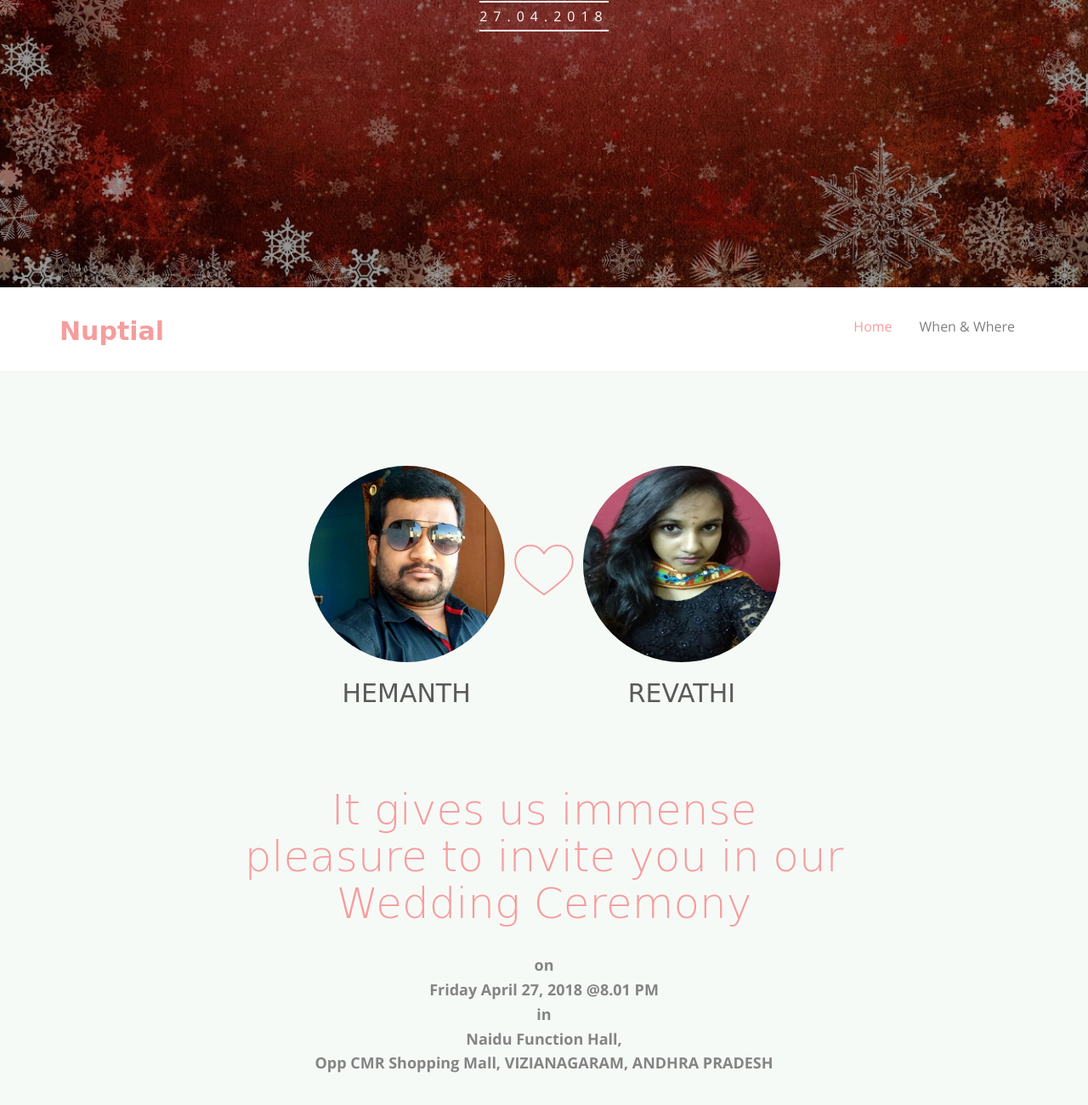
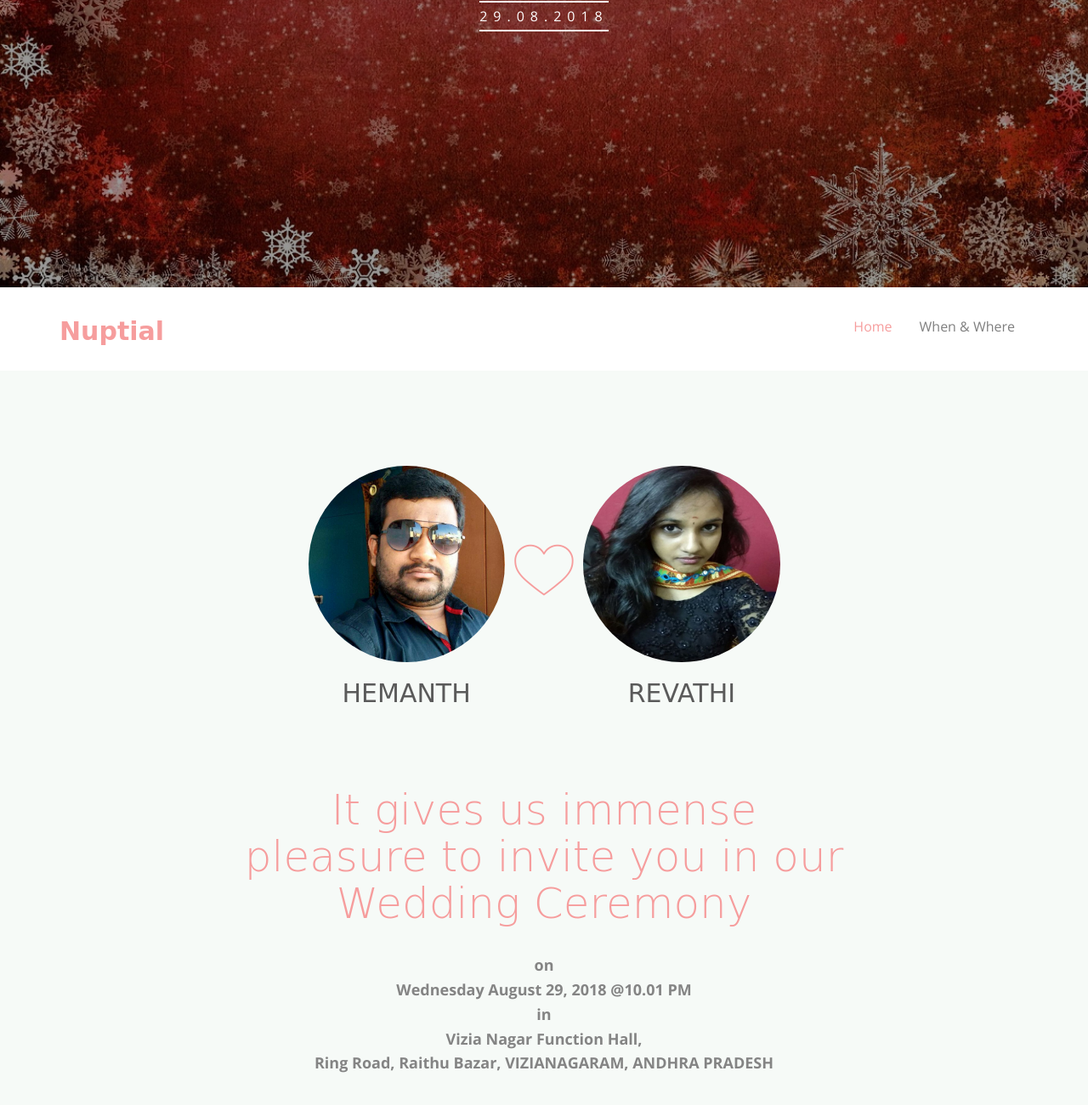
Before and after one commit to nhk007/mywedding, a website: page index.html in a window 1280 px wide. Shown: the part 462-1762 px from the top of the page at 85% size. Drawn offline with nearby package versions, Linux system fonts and the light colour scheme; files whose address does not match are found by name; a web font is replaced by a local one.

Commit message:
Update index.html

```diff
--- a/index.html
+++ b/index.html
@@ -45,7 +45,7 @@
 								<div class="animate-box">
 									<h1>The Wedding</h1>
 									<h2>HEMANTH &amp; REVATHI</h2>
-									<p><span>27.04.2018</span></p>
+									<p><span>29.08.2018</span></p>
 								</div>
 							</div>
 						</div>
@@ -94,7 +94,7 @@
 						<div class="col-md-12 text-center heading-section">
 							<!-- <h2>Are Getting Married</h2> -->
 							<h2>It gives us immense pleasure to invite you in our Wedding Ceremony </h2>
-							<p><strong>on <br> Friday April 27, 2018 @8.01 PM  <br> in <br> Naidu Function Hall, <br> Opp CMR Shopping Mall, VIZIANAGARAM, ANDHRA PRADESH </strong></p>
+							<p><strong>on <br> Wednesday August 29, 2018 @10.01 PM  <br> in <br> Vizia Nagar Function Hall, <br> Ring Road, Raithu Bazar, VIZIANAGARAM, ANDHRA PRADESH </strong></p>
 						</div>
 					</div>
 				</div>
```
